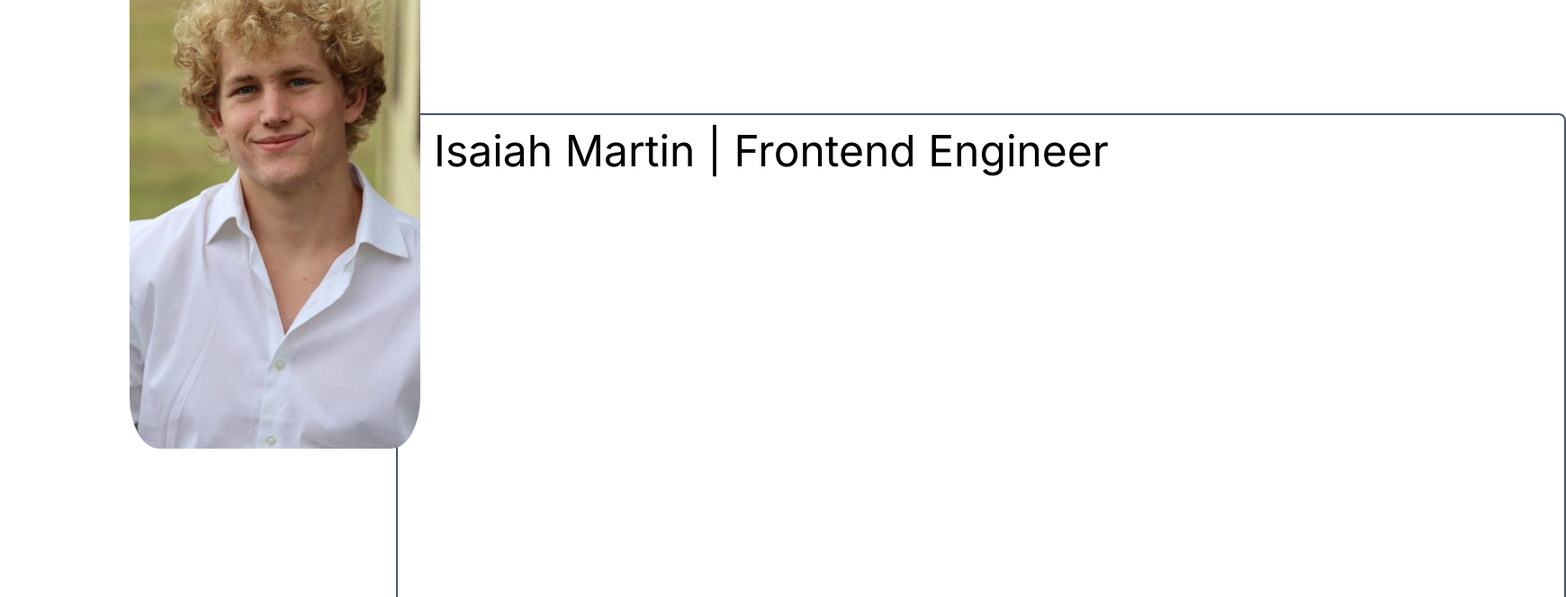
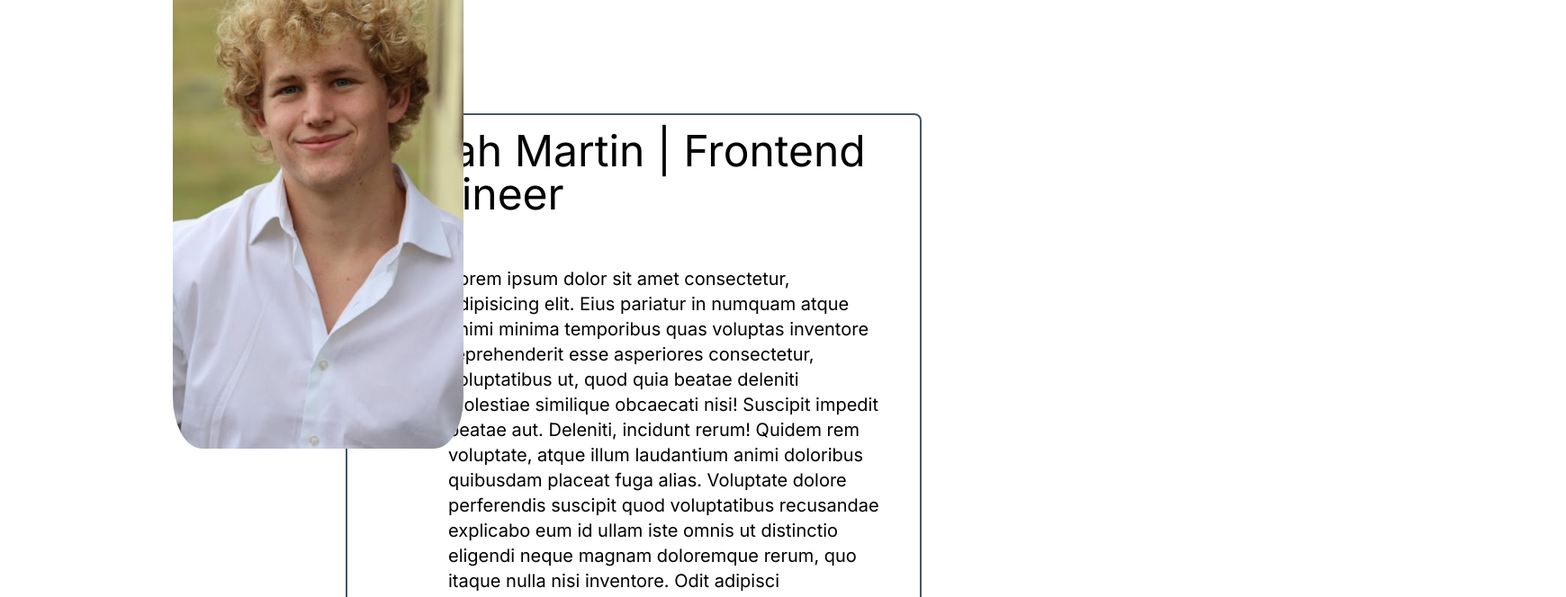
Before and after one commit to isaiahmartin847/Portfolio, a Next.js app: page / in a window 1280 px wide. Shown: the part 160-824 px from the top of the page at 90% size, 1740 px wide, since content can reach past the window. Built offline with nearby package versions, Linux system fonts and the light colour scheme.

Commit message:
added the text for the about section

```diff
--- a/src/app/components/about_me.tsx
+++ b/src/app/components/about_me.tsx
@@ -8,12 +8,15 @@ export default function AboutMe () {
         <>
             <div>
                 {/* photo div */}
-                <div className='absolute mt-7 ml-36 z-10'>
+                <div className='absolute mt-7 ml-[15vw] z-10'>
                     <img className="img"src='/headshot.png' alt='profile img' />
                 </div>
                 {/* about card */}
                 <div className='aboutmetext border-2 absolute border-slate-600 rounded-lg'>
                     <h1 className='text-5xl p-4 ml-6'>Isaiah Martin | Frontend Engineer</h1>
+                    <div className=' w-fit ml-28 pr-10 mt-10'>
+                        <p className='text-xl'> Lorem ipsum dolor sit amet consectetur, adipisicing elit. Eius pariatur in numquam atque animi minima temporibus quas voluptas inventore reprehenderit esse asperiores consectetur, voluptatibus ut, quod quia beatae deleniti molestiae similique obcaecati nisi! Suscipit impedit beatae aut. Deleniti, incidunt rerum! Quidem rem voluptate, atque illum laudantium animi doloribus quibusdam placeat fuga alias. Voluptate dolore perferendis suscipit quod voluptatibus recusandae explicabo eum id ullam iste omnis ut distinctio eligendi neque magnam doloremque rerum, quo itaque nulla nisi inventore. Odit adipisci doloremque incidunt ipsa tempore, id soluta voluptas. Nam qui possimus facilis magnam saepe provident rerum quisquam excepturi, quos laboriosam temporibus debitis.</p>
+                    </div>
 
                 </div>
             </div>
--- a/src/app/globals.css
+++ b/src/app/globals.css
@@ -18,7 +18,7 @@
 
 .aboutmetext {
     margin-top: 230px;
-    margin-left: 440px;
-    width: 1300px;
+    margin-left: 30vw;
+    width: 50vw;
     height: 600px;
 }
```
